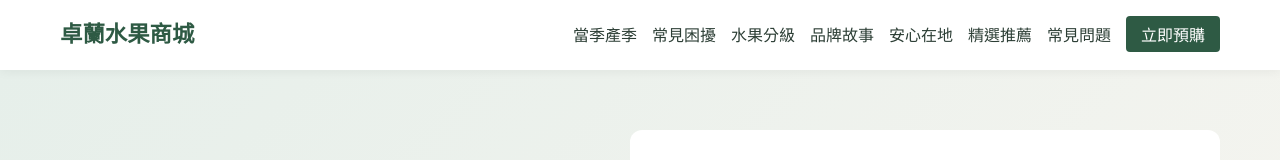
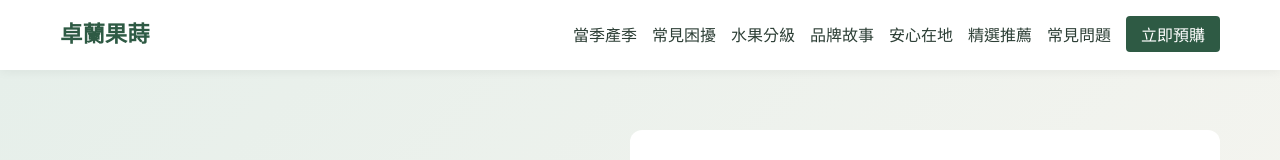
Before and after one commit to PP05050/Zhuolan-fruit-time, a plain HTML site: page index.html in a window 1280 px wide. Shown: the top 160 px of the page. Drawn offline with Linux system fonts and the light colour scheme.

Commit message:
Update index.html

```diff
--- a/index.html
+++ b/index.html
@@ -32,7 +32,7 @@
     <header class="site-header">
         <div class="container header-wrap">
             <div class="logo">
-                <a href="#">卓蘭水果商城</a>
+                <a href="#">卓蘭果蒔</a>
             </div>
             <nav class="main-nav">
                 <ul>
```
